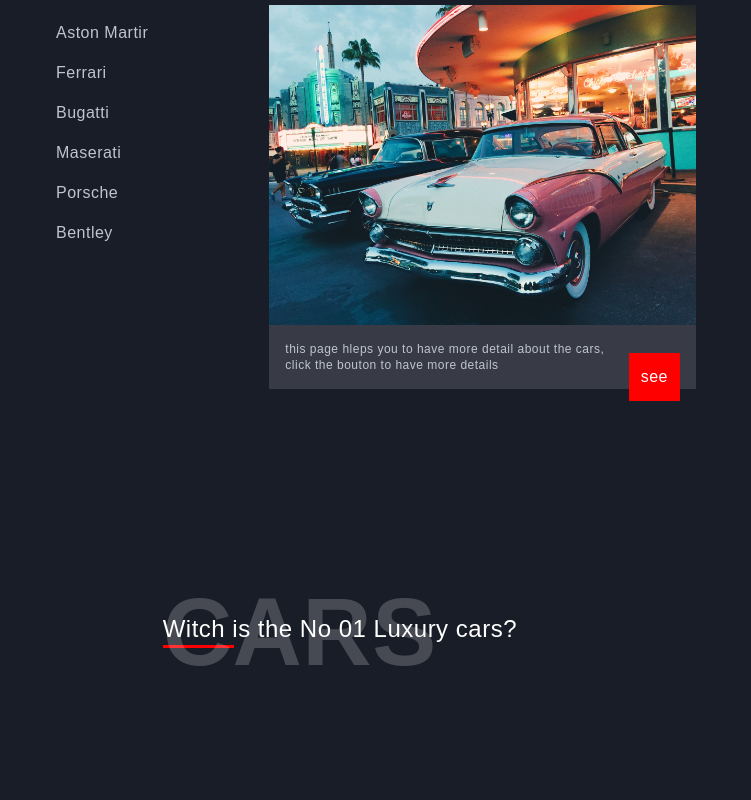
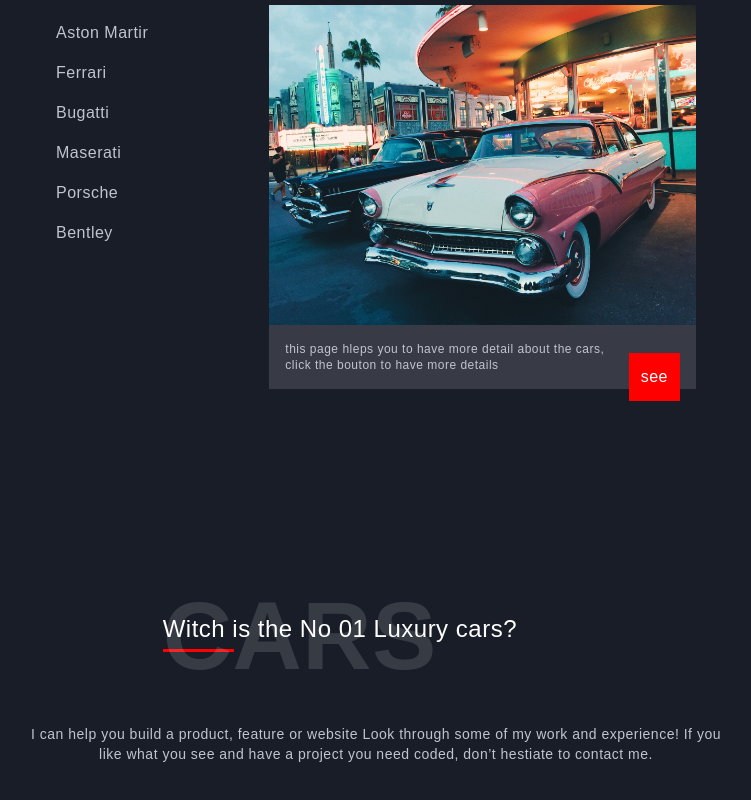
Before and after one commit to joel-kalema/luxury-cars, a Next.js app: page / in a window 1280 px wide. Shown: the part 1090-1890 px from the top of the page, without its empty margins (264-1015 px from the left). Built offline with nearby package versions, Linux system fonts and the light colour scheme.

Commit message:
add logo cars

```diff
--- a/components/cars.js
+++ b/components/cars.js
@@ -1,13 +1,14 @@
 export default function Cars () {
     return (
-        <div>
-            <div className="mx-auto w-2/6 py-10 md:py-28">
+        <div className="py-10 md:py-28">
+            <div className="mx-auto w-2/6 mb-10">
                 <h1 className="text-2xl">Witch is the No 01 Luxury cars?</h1>
-                <div className="w-1/6 h-[0.2rem] bg-[red]"></div>
-                <h1 className="text-[#fff3] text-8xl font-bold mt-[-4rem]">CARS</h1>
+                <div className="w-1/6 h-[0.2rem] bg-[red] mt-1"></div>
+                <h1 className="text-[#fff2] text-8xl font-bold mt-[-4rem]">CARS</h1>
             </div>
-            <div className="mx-auto">
-
+            <div className="mx-auto w-4/6">
+                <p className="text-sm px-20 text-center">I can help you build a product, feature or website Look through some of my work and experience!
+                    If you like what you see and have a project you need coded, don’t hestiate to contact me.</p>
             </div>
         </div>
     )
```
